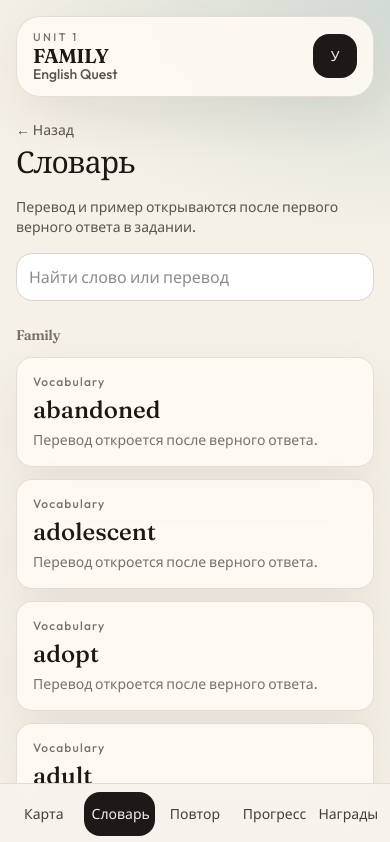
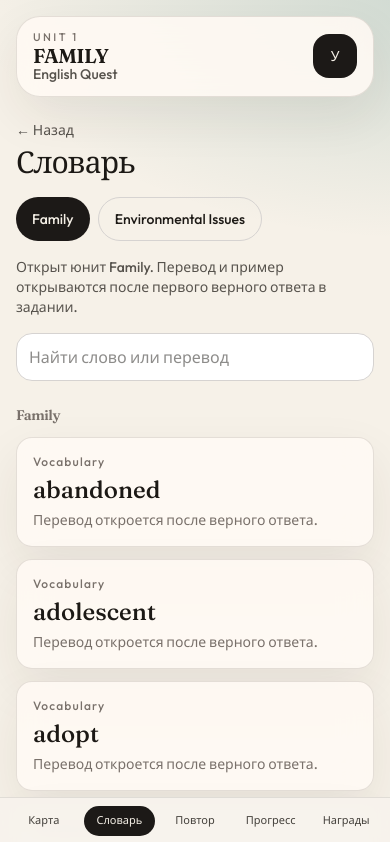
Before and after one commit to Gymnasium22/english-quest, a Next.js app: page /glossary in a window 390 px wide. Shown: the top 842 px of the page. Built offline with nearby package versions, Linux system fonts and the light colour scheme.

Commit message:
Tighten Unit 2 header, glossary tabs, and mobile nav.

```diff
--- a/src/app/glossary/page.tsx
+++ b/src/app/glossary/page.tsx
@@ -3,7 +3,7 @@
 import { useMemo, useState } from "react";
 import { COLLOCATIONS, FATHER, PREP_A, PREP_B, SISTERS, SPOTLIGHT_STAY, VOCAB, WORD_FAMILIES } from "@/data/unit1";
 import { ENV_IDIOMS, ENV_PHRASALS, ENV_PREP, ENV_VOCAB } from "@/data/unit2";
-import { TopBar } from "@/components/Shell";
+import { TopBar, UnitSwitch } from "@/components/Shell";
 import { useProgress } from "@/lib/progress";
 
 type Row = { id: string; en: string; ru: string; extra?: string; group: string };
@@ -36,7 +36,7 @@ function Section({ title, rows, items, query }: { title: string; rows: Row[]; it
 }
 
 export default function GlossaryPage() {
-  const { family, env } = useProgress();
+  const { family, env, currentUnit } = useProgress();
   const [query, setQuery] = useState("");
   const familyRows = useMemo<Row[]>(() => [
     ...VOCAB.map((v) => ({ id: v.id, en: v.english, ru: v.translation, extra: v.example, group: "Vocabulary" })),
@@ -56,10 +56,12 @@ export default function GlossaryPage() {
   return (
     <main>
       <TopBar title="Словарь" />
-      <p className="mb-4 text-sm text-stone-600">Перевод и пример открываются после первого верного ответа в задании.</p>
+      <UnitSwitch />
+      <p className="mb-4 text-sm text-stone-600">Открыт юнит {currentUnit === "unit2" ? "Environmental Issues" : "Family"}. Перевод и пример открываются после первого верного ответа в задании.</p>
       <input className="mb-6 min-h-12 w-full rounded-2xl border border-stone-300 bg-white px-3" placeholder="Найти слово или перевод" value={query} onChange={(e) => setQuery(e.target.value)} />
-      <Section title="Family" rows={familyRows} items={family.items} query={query} />
-      <Section title="Environmental Issues" rows={envRows} items={env.items} query={query} />
+      {currentUnit === "unit2"
+        ? <Section title="Environmental Issues" rows={envRows} items={env.items} query={query} />
+        : <Section title="Family" rows={familyRows} items={family.items} query={query} />}
     </main>
   );
 }
--- a/src/app/progress/page.tsx
+++ b/src/app/progress/page.tsx
@@ -19,7 +19,11 @@ export default function ProgressPage() {
     <main>
       <TopBar title="Прогресс" meta={`${state.xp} XP`} />
       <UnitSwitch />
-      <p className="mb-4 text-sm text-stone-600">Сейчас: {currentUnit === "unit2" ? "Environmental Issues" : "Family"}. {currentUnit === "unit2" ? <Link href="/unit/family" className="underline">К Family</Link> : <Link href="/unit/environmental" className="underline">К Environmental Issues</Link>}</p>
+      <p className="mb-4 text-sm text-stone-600">
+        Открыт юнит {currentUnit === "unit2" ? "Environmental Issues" : "Family"}.
+        {" "}
+        {currentUnit === "unit2" ? <Link href="/unit/family" className="underline">Перейти к Family</Link> : <Link href="/unit/environmental" className="underline">Перейти к Environmental Issues</Link>}
+      </p>
       <section className="grid gap-3 sm:grid-cols-3">
         <Card label="Точность" value={`${accuracy}%`} />
         <Card label="Лучшая серия" value={String(state.bestStreak)} />
--- a/src/app/review/page.tsx
+++ b/src/app/review/page.tsx
@@ -14,7 +14,7 @@ export default function ReviewPage() {
     <main>
       <TopBar title="Повторение" meta={ready ? (practiceIds.length ? String(practiceIds.length) : "нет слов") : ""} />
       <UnitSwitch />
-      <p className="mb-4 text-sm text-stone-600">Сейчас: {currentUnit === "unit2" ? "Environmental Issues" : "Family"}.</p>
+      <p className="mb-4 text-sm text-stone-600">Открыт юнит {currentUnit === "unit2" ? "Environmental Issues" : "Family"}.</p>
       {!ready ? <p className="text-sm text-stone-500">Загрузка…</p> : null}
       <ul className="mb-4 grid gap-2">
         {practiceIds.length ? practiceIds.map((id) => (
--- a/src/components/Shell.tsx
+++ b/src/components/Shell.tsx
@@ -7,9 +7,9 @@ import { ACHIEVEMENTS, ACHIEVEMENTS_ENV, useProgress } from "@/lib/progress";
 
 function brand(path: string, unit: string) {
   if (path === "/") return { kicker: "ENGLISH QUEST", title: "QUEST", sub: "English Quest" };
-  if (path.startsWith("/env") || path.startsWith("/unit/environmental")) return { kicker: "UNIT 2", title: "ISSUES", sub: "Environmental Issues" };
+  if (path.startsWith("/env") || path.startsWith("/unit/environmental")) return { kicker: "UNIT 2", title: "NATURE", sub: "Environmental Issues" };
   if (path.startsWith("/unit/family") || path.startsWith("/module") || path === "/final") return { kicker: "UNIT 1", title: "FAMILY", sub: "English Quest" };
-  if (unit === "unit2") return { kicker: "UNIT 2", title: "ISSUES", sub: "Environmental Issues" };
+  if (unit === "unit2") return { kicker: "UNIT 2", title: "NATURE", sub: "Environmental Issues" };
   return { kicker: "UNIT 1", title: "FAMILY", sub: "English Quest" };
 }
 
@@ -28,6 +28,11 @@ export function Shell({ children }: { children: React.ReactNode }) {
   const { state, ready, headerXp, currentUnit } = useProgress();
   const [toast, setToast] = useState<string | null>(null);
   const seen = useRef<string[] | null>(null);
+  useEffect(() => {
+    if (path === "/" || path === "/unit/family" || path === "/unit/environmental") {
+      sessionStorage.setItem("eq-hub", path);
+    }
+  }, [path]);
   useEffect(() => {
     if (!ready) return;
     if (seen.current === null) {
@@ -71,7 +76,7 @@ export function Shell({ children }: { children: React.ReactNode }) {
             const on = path === l.href;
             return (
               <li key={l.href}>
-                <Link href={l.href} className={`block rounded-2xl px-2 py-3 text-center text-sm ${on ? "bg-stone-900 text-[#f4efe6]" : "text-stone-700"}`}>
+                <Link href={l.href} className={`block rounded-2xl px-0.5 py-2 text-center text-[11px] leading-tight ${on ? "bg-stone-900 text-[#f4efe6]" : "text-stone-700"}`}>
                   {l.label}
                 </Link>
               </li>
@@ -102,9 +107,17 @@ function Stat({ label, value }: { label: string; value: string }) {
   );
 }
 
+function hubBack(path: string) {
+  if (path.startsWith("/env") || path === "/env/final") return "/unit/environmental";
+  if (path.startsWith("/module") || path === "/final") return "/unit/family";
+  if (path.startsWith("/unit/")) return "/";
+  if (typeof sessionStorage !== "undefined") return sessionStorage.getItem("eq-hub") || "/";
+  return "/";
+}
+
 export function TopBar({ title, meta, backHref }: { title: string; meta?: string; backHref?: string }) {
   const path = usePathname();
-  const back = backHref ?? (path.startsWith("/env") || path.startsWith("/unit/environmental") ? "/unit/environmental" : path.startsWith("/module") || path.startsWith("/unit/family") ? "/unit/family" : "/");
+  const back = backHref ?? hubBack(path);
   return (
     <div className="mb-4 flex items-end justify-between gap-3">
       <div>
```
